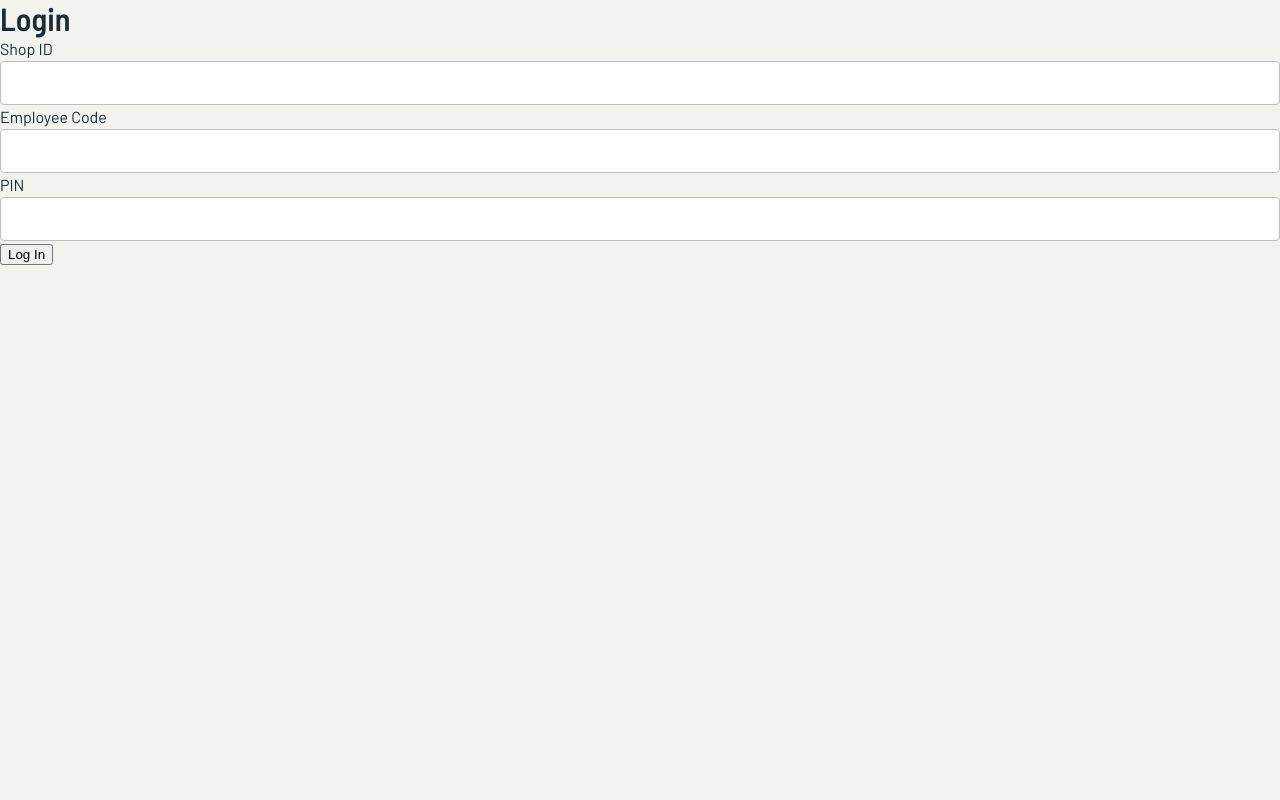
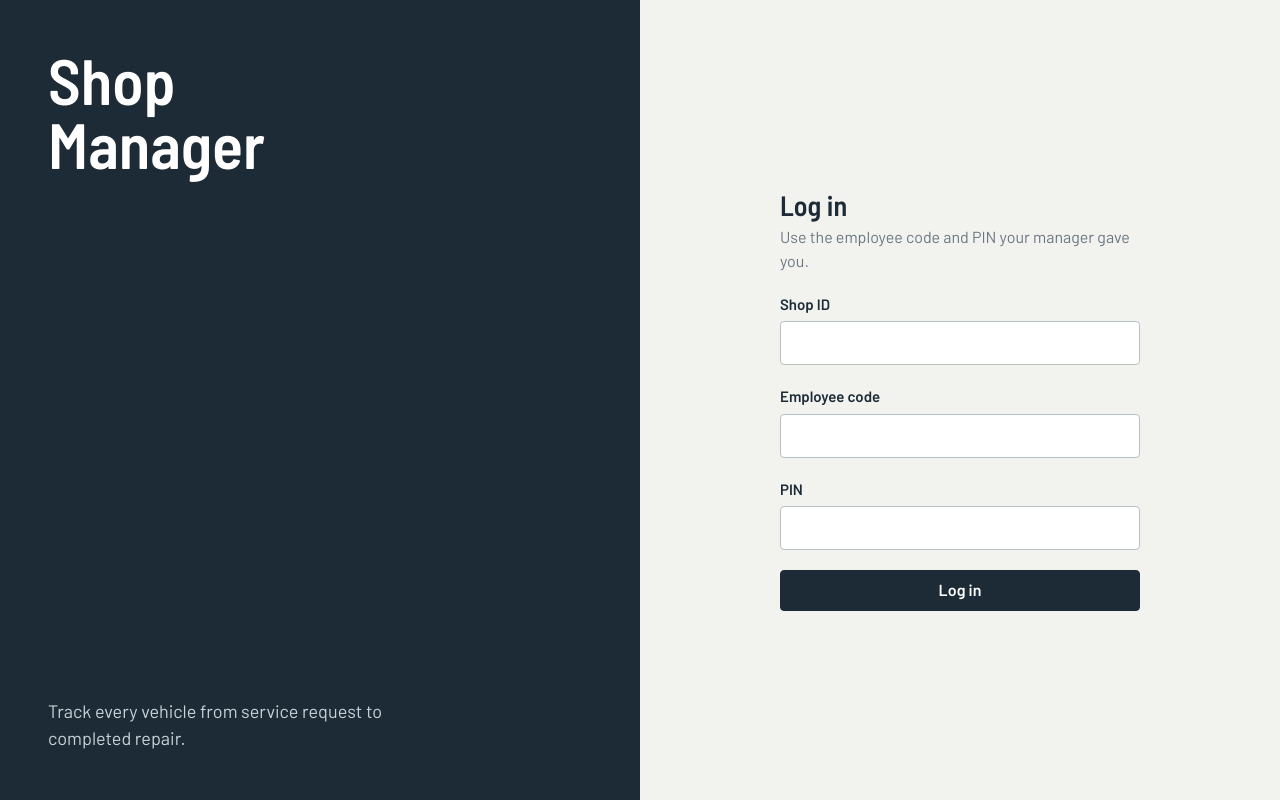
Before and after one commit to Jackson-Bond/Vehicle-Service-and-Repair-Management-System, a React (Vite) app in the folder client/: page / in a window 1280 px wide. Built offline with nearby package versions, Linux system fonts and the light colour scheme.

Commit message:
Restyle login page

```diff
--- a/client/src/Login.jsx
+++ b/client/src/Login.jsx
@@ -32,22 +32,57 @@ export default function Login({ onLogin }) {
   }
 
   return (
-    <form onSubmit={handleSubmit}>
-      <h1>Login</h1>
-      <div>
-        <label>Shop ID </label>
-        <input value={shopId} onChange={(change) => setShopId(change.target.value)} />
-      </div>
-      <div>
-        <label>Employee Code </label>
-        <input inputMode="numeric" value={employeeCode} onChange={(change) => setEmployeeCode(change.target.value)} />
-      </div>
-      <div>
-        <label>PIN </label>
-        <input type="password" value={pin} onChange={(e) => setPin(e.target.value)} />
-      </div>
-      <button type="submit">Log In</button>
-      {error && <p>{error}</p>}
-    </form>
+    <div className="login-screen">
+      <section className="login-side">
+        <h1>Shop Manager</h1>
+        <p>Track every vehicle from service request to completed repair.</p>
+      </section>
+
+      <main className="login-main">
+        <form className="login-form form" onSubmit={handleSubmit}>
+          <div>
+            <h2>Log in</h2>
+            <p className="muted">Use the employee code and PIN your manager gave you.</p>
+          </div>
+
+          <div className="field">
+            <label htmlFor="shopId">Shop ID</label>
+            <input
+              id="shopId"
+              inputMode="numeric"
+              value={shopId}
+              onChange={(change) => setShopId(change.target.value)}
+              required
+            />
+          </div>
+          <div className="field">
+            <label htmlFor="employeeCode">Employee code</label>
+            <input
+              id="employeeCode"
+              inputMode="numeric"
+              value={employeeCode}
+              onChange={(change) => setEmployeeCode(change.target.value)}
+              required
+            />
+          </div>
+          <div className="field">
+            <label htmlFor="pin">PIN</label>
+            <input
+              id="pin"
+              className="pin-input"
+              type="password"
+              inputMode="numeric"
+              autoComplete="current-password"
+              value={pin}
+              onChange={(e) => setPin(e.target.value)}
+              required
+            />
+          </div>
+
+          <button type="submit" className="btn">Log in</button>
+          {error && <p className="message message-error" role="alert">{error}</p>}
+        </form>
+      </main>
+    </div>
   );
 }
```
